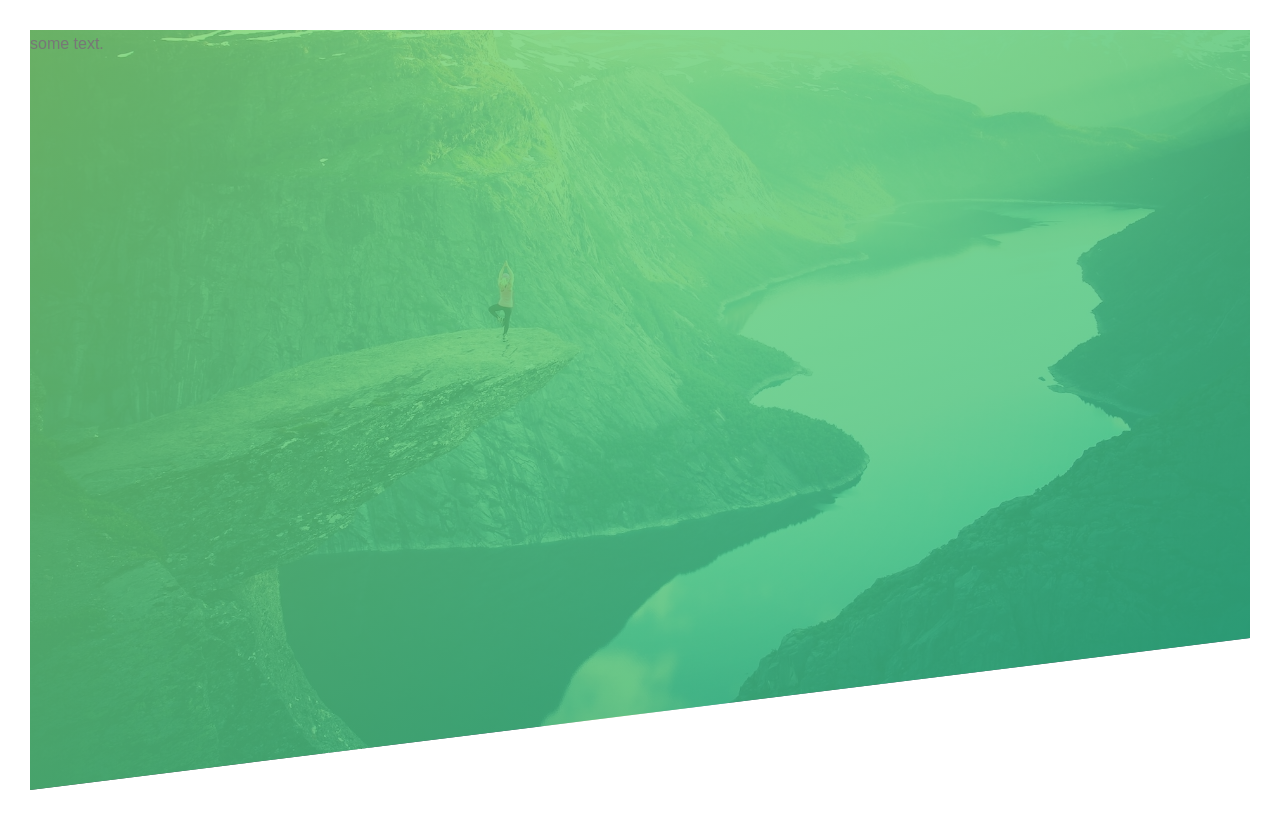
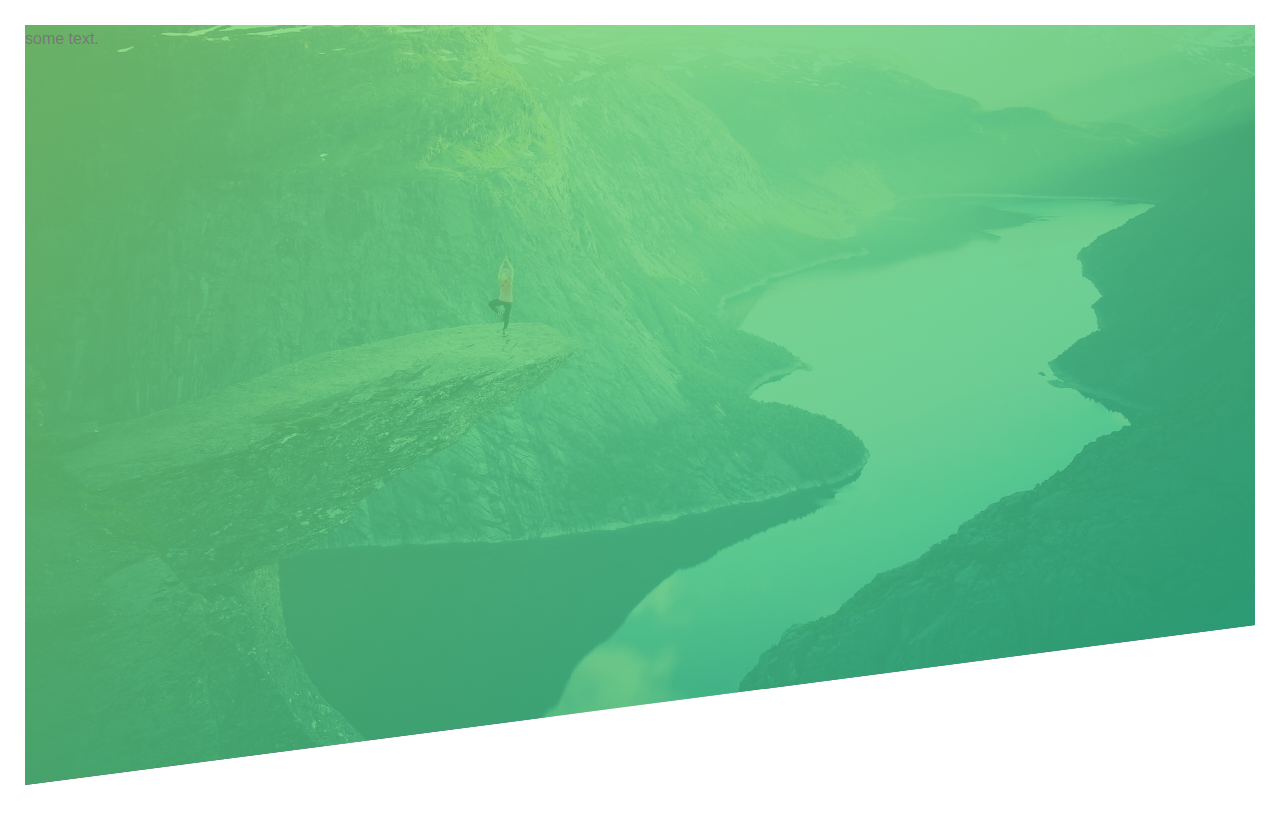
Before and after one commit to taurusilver7/natours-landing-page, a plain HTML site: page index.html in a window 1280 px wide. Drawn offline with Linux system fonts and the light colour scheme.

Commit message:
clip-path styled

```diff
--- a/css/style.css
+++ b/css/style.css
@@ -33,7 +33,7 @@ body {
   font-size: 16px;
   line-height: 1.7;
   color: #777;
-  padding: 30px;
+  padding: 25px;
 }
 
 .header {
@@ -47,5 +47,5 @@ body {
   background-size: cover;
   background-position: top;
 
-  clip-path: polygon(0 0, 100% 0, 100% 80%, 0 100%);
+  clip-path: polygon(0 0, 100% 0, 100% 75vh, 0 100%);
 }
```
